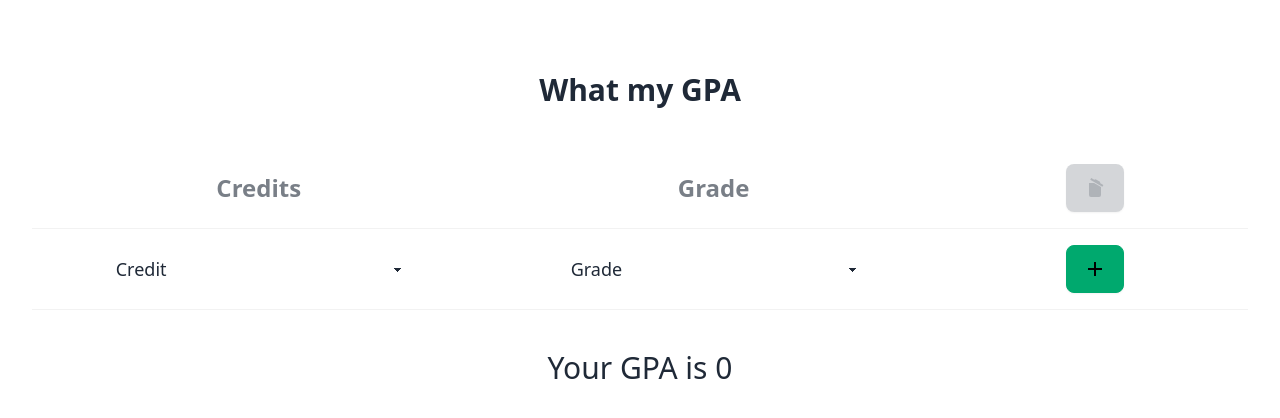
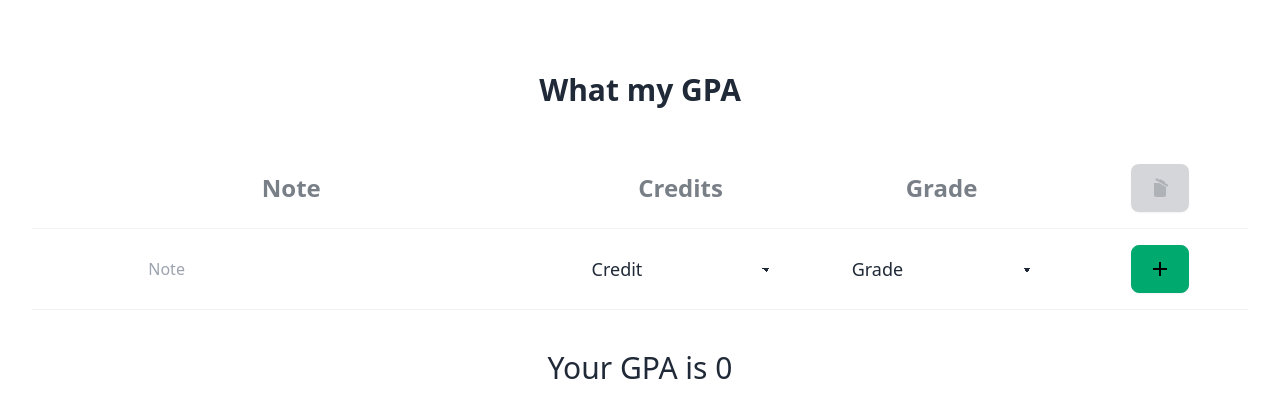
Before and after one commit to Fakepng/what-my-gpa, a React (Vite) app: page / in a window 1280 px wide. Shown: the top 418 px of the page. Built offline with nearby package versions, Linux system fonts and the light colour scheme.

Commit message:
Feat: note

```diff
--- a/src/App.tsx
+++ b/src/App.tsx
@@ -8,6 +8,7 @@ function App() {
   const creditSchema = z.object({
     grade: z.string().regex(/^[A-D][+-]?|F$/),
     credits: z.number().int().min(1).max(4),
+    note: z.optional(z.string()),
   });
 
   const creditsSchema = z.array(creditSchema);
@@ -29,6 +30,7 @@ function App() {
   const [credits, setCredits] = useState<CreditsSchema>([]);
   const [grade, setGrade] = useState<keyof typeof gradeValue | null>(null);
   const [credit, setCredit] = useState<number | null>(null);
+  const [note, setNote] = useState<string>("");
 
   function handleGrade(event: ChangeEvent<HTMLSelectElement>) {
     const grade = event.target.value as keyof typeof gradeValue;
@@ -64,11 +66,13 @@ function App() {
     if (!grade) return;
     if (!credit) return;
 
-    const currCredits = [...credits, { grade, credits: credit }];
+    const currCredits = [...credits, { grade, credits: credit, note }];
     setCredits(() => currCredits);
 
     calculateGpa(currCredits);
     localStorage.setItem("credits", JSON.stringify(currCredits));
+
+    setNote("");
   }
 
   function handleRemove(index: number) {
@@ -85,6 +89,11 @@ function App() {
     setCredits(() => []);
     calculateGpa([]);
     localStorage.removeItem("credits");
+  }
+
+  function handleNote(event: ChangeEvent<HTMLInputElement>) {
+    const note = event.target.value;
+    setNote(note);
   }
 
   useEffect(() => {
@@ -105,6 +114,11 @@ function App() {
           <table className="table table-lg text-center">
             <thead>
               <tr>
+                <th>
+                  <label htmlFor="note" className="text-2xl">
+                    Note
+                  </label>
+                </th>
                 <th>
                   <label htmlFor="credits" className="text-2xl">
                     Credits
@@ -132,6 +146,7 @@ function App() {
             <tbody>
               {credits.map((credit, index) => (
                 <tr key={index}>
+                  <td>{credit.note}</td>
                   <td>{credit.credits}</td>
                   <td>{credit.grade}</td>
                   <td>
@@ -145,6 +160,15 @@ function App() {
                 </tr>
               ))}
               <tr>
+                <td>
+                  <input
+                    type="text"
+                    placeholder="Note"
+                    className="input w-full max-w-xs"
+                    value={note}
+                    onChange={handleNote}
+                  />
+                </td>
                 <td>
                   <select
                     className="select w-full max-w-xs text-lg"
@@ -184,7 +208,7 @@ function App() {
             </tbody>
           </table>
         </div>
-        <h3 className="text-3xl pt-10">Your GPA is {gpa}</h3>
+        <h3 className="text-3xl py-10">Your GPA is {gpa}</h3>
       </main>
     </>
   );
```
